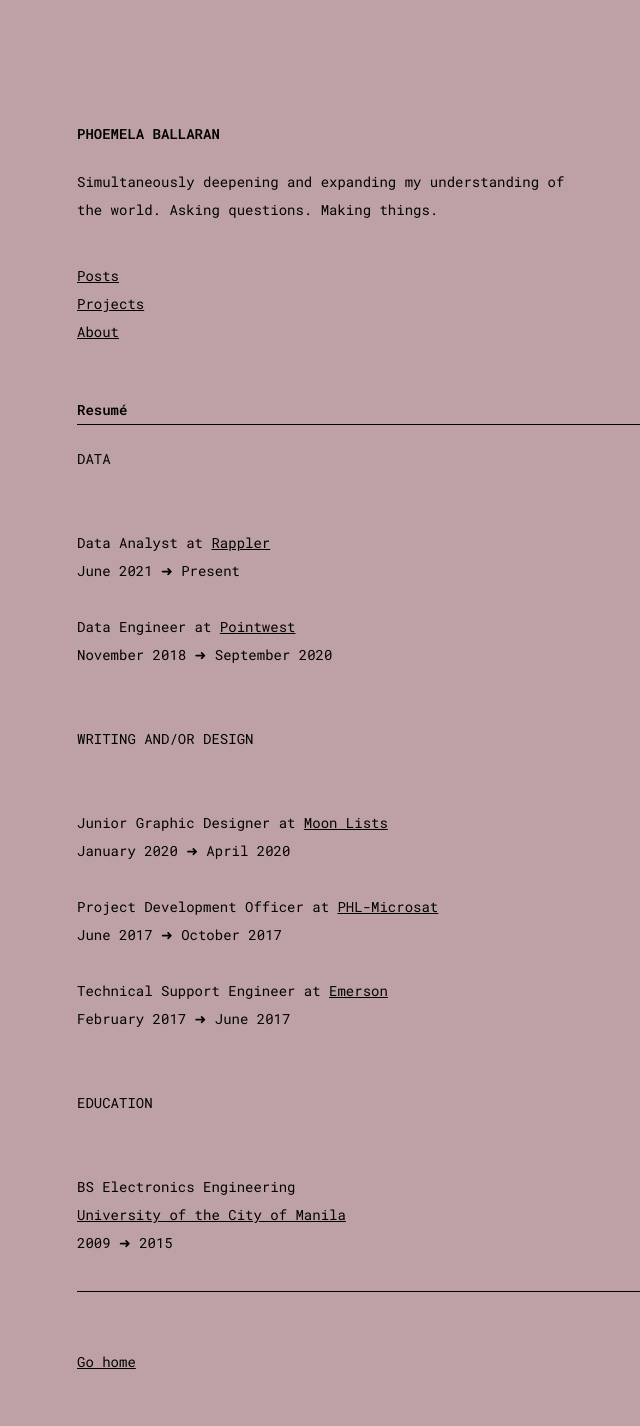
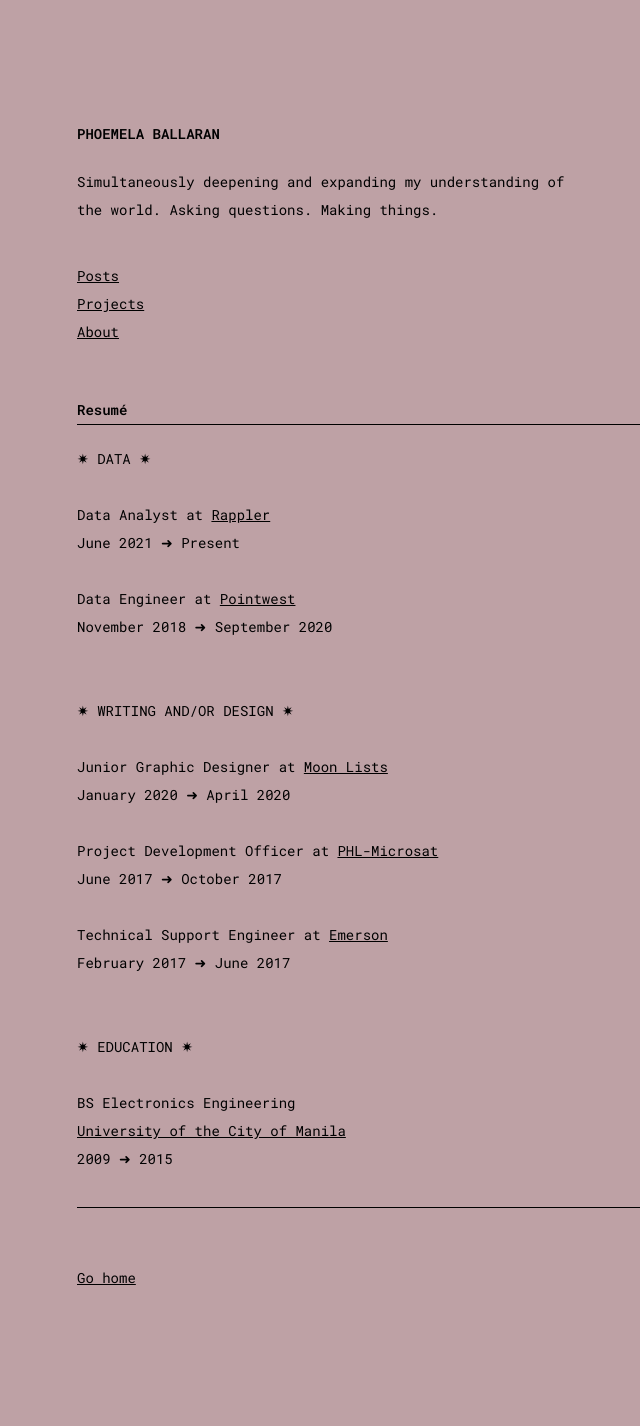
Before and after one commit to comoballar/phoemelaballaran.github.io, a Jekyll site: the page built from resume.md, in a window 1280 px wide. Shown: the whole page, without its empty margins (43-683 px from the left). Built offline with Jekyll 4.4.1, drawn with Linux system fonts in a browser that asks for light colours; after the commit the page ends 1342 px from its top, so only the background shows below that.

Commit message:
Update resume.md

```diff
--- a/resume.md
+++ b/resume.md
@@ -4,16 +4,16 @@ title:  Resumé
 permalink: /resume/
 ---
 
-DATA
-<br><br>
+✷ DATA ✷
+<br>
 <br>Data Analyst at <a href="https://www.rappler.com" target="_blank">Rappler</a>
 <br>June 2021 ➜ Present
 <br>
 <br>Data Engineer at <a href="https://pointwest.com.ph" target="_blank">Pointwest</a>
 <br>November 2018 ➜ September 2020
 <br><br><br>
-WRITING AND/OR DESIGN
-<br><br>
+✷ WRITING AND/OR DESIGN ✷
+<br>
 <br>Junior Graphic Designer at <a href="https://moonlists.com" target="_blank">Moon Lists</a>
 <br>January 2020 ➜ April 2020
 <br>
@@ -23,8 +23,8 @@ WRITING AND/OR DESIGN
 <br>Technical Support Engineer at <a href="https://www.emerson.com" target="_blank">Emerson</a>
 <br>February 2017 ➜ June 2017
 <br><br><br>
-EDUCATION
-<br><br>
+✷ EDUCATION ✷
+<br>
 <br>BS Electronics Engineering
 <br><a href="https://plm.edu.ph" target="_blank">University of the City of Manila</a>
 <br>2009 ➜ 2015
```
